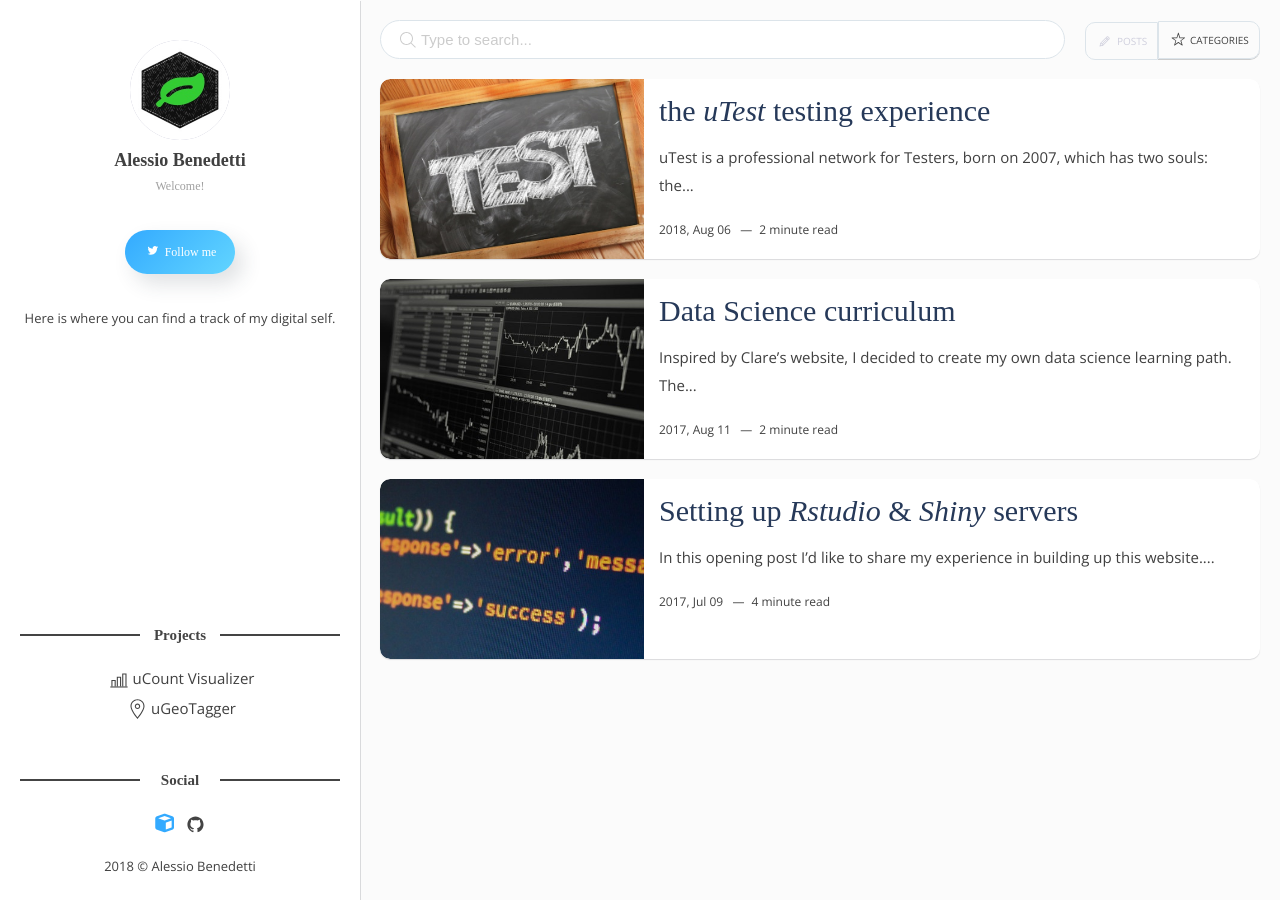
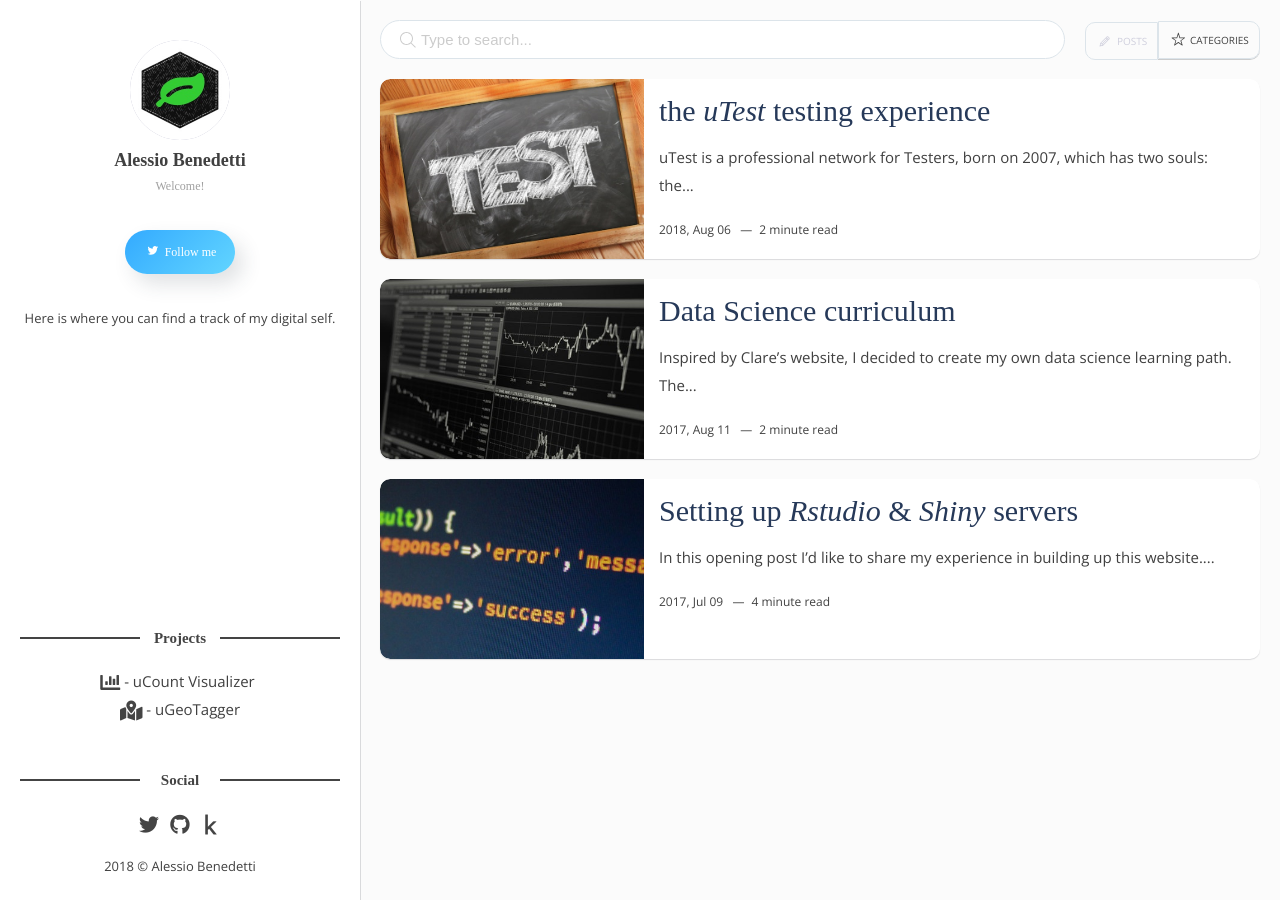
Before and after one commit to abenedetti/abenedetti.github.io, a Jekyll site: the page built from index.html, in a window 1280 px wide. Built offline with Jekyll 4.4.1, drawn with Linux system fonts in a browser that asks for light colours; nearby versions of some CDN libraries; some web fonts are replaced; the list of posts is cut into pages by our own code.

Commit message:
Update font awesome icons

```diff
--- a/_config.yml
+++ b/_config.yml
@@ -20,6 +20,7 @@
 social-youtube:
 social-vk:
 social-linkedin:
+social-kaggle:    alessi0
 
 # Newsletter
 mailchimp: # Add your MailChimp form identifier. For example - blogenjoyfreedom.us16.list-manage.com/subscribe/post?u=cd56155d76ddeeb4c0bc4d080&amp;id=7a526cd13e
--- a/_includes/head.html
+++ b/_includes/head.html
@@ -11,9 +11,7 @@
   <link href="https://fonts.googleapis.com/css?family=Volkhov:400,700" rel="stylesheet">
   <link href="https://fonts.googleapis.com/css?family=Open+Sans:400,700" rel="stylesheet">
 
-
-  <script src="https://use.fontawesome.com/911fcdc3a8.js"></script>
-
+  <link rel="stylesheet" href="https://use.fontawesome.com/releases/v5.3.1/css/all.css" integrity="sha384-mzrmE5qonljUremFsqc01SB46JvROS7bZs3IO2EmfFsd15uHvIt+Y8vEf7N7fWAU" crossorigin="anonymous">
 
   <style>
     {% capture include_to_scssify %}
--- a/_layouts/home.html
+++ b/_layouts/home.html
@@ -29,16 +29,16 @@
     <div class="c-social">
       <div class="c-social__title">Projects</div>
 		<ul class="c-social__list u-lists-reset">
-			<a href="http://thelab.alessiobenedetti.com/shiny/uCountVis/" target="_blank"><div data-icon='ei-chart' data-size='s'></div></a>uCount Visualizer
+			<a href="http://thelab.alessiobenedetti.com/shiny/uCountVis/" target="_blank"><i class="fas fa-chart-bar fa-lg" aria-hidden="true"></i></a><span style="margin-right: 5px;"> - uCount Visualizer</span>
 			<br>
-			<a href="http://thelab.alessiobenedetti.com/shiny/uGeoTagger/" target="_blank"><div data-icon='ei-location' data-size='s'></div></a>uGeoTagger
+			<a href="http://thelab.alessiobenedetti.com/shiny/uGeoTagger/" target="_blank"><i class="fas fa-map-marked-alt fa-lg" aria-hidden="true"></i></a> - uGeoTagger
 		</ul>
 	  <br>
 	  <div class="c-social__title">Social</div>
       <ul class="c-social__list u-lists-reset">
         {% if site.social-twitter %}
           <!--<li class="c-social__item"><a href="https://twitter.com/{{ site.social-twitter }}" target="_blank"><div data-icon='ei-sc-twitter' data-size='s'></div></a></li>-->
-		  <li class="c-social__item"><a href="https://twitter.com/{{ site.social-twitter }}" target="_blank"><i class="fa fa-cube fa-lg" aria-hidden="true"></i></a></li>
+		  <li class="c-social__item"><a href="https://twitter.com/{{ site.social-twitter }}" target="_blank"><i class="fab fa-twitter fa-lg" aria-hidden="true"></i></a></li>
         {% else %}
         {% endif %}
         {% if site.social-facebook %}
@@ -46,7 +46,8 @@
         {% else %}
         {% endif %}
         {% if site.social-github %}
-          <li class="c-social__item"><a href="https://github.com/{{site.social-github}}" target="_blank"><div data-icon='ei-sc-github' data-size='s'></div></a></li>
+          <!--<li class="c-social__item"><a href="https://github.com/{{site.social-github}}" target="_blank"><div data-icon='ei-sc-github' data-size='s'></div></a></li>-->
+		  <li class="c-social__item"><a href="https://github.com/{{site.social-github}}" target="_blank"><i class="fab fa-github fa-lg" aria-hidden="true"></i></a></li>
         {% else %}
         {% endif %}
         {% if site.social-pinterest %}
@@ -64,6 +65,10 @@
         {% if site.social-vk %}
           <li class="c-social__item"><a href="https://vk.com/{{ site.social-vk }}" target="_blank"><div data-icon='ei-sc-vk' data-size='s'></div></a></li>
         {% else %}
+		{% endif %}
+        {% if site.social-kaggle %}
+          <li class="c-social__item"><a href="https://www.kaggle.com/{{ site.social-kaggle }}" target="_blank"><i class="fab fa-kaggle fa-lg" aria-hidden="true"></i></a></li>
+        {% else %}
         {% endif %}
         {% if site.social-linkedin %}
           <li class="c-social__item"><a href="https://in.linkedin.com/in/{{site.social-linkedin}}" target="_blank"><div data-icon='ei-sc-linkedin' data-size='s'></div></a></li>
--- a/_sass/5-components/_sidebar.scss
+++ b/_sass/5-components/_sidebar.scss
@@ -123,6 +123,26 @@
         transition: $global-transition;
       }
     }
+	.fab {
+      color: $darkest;
+	  vertical-align: middle;
+      transition: $global-transition;
+      &:hover {
+        color: $primary-color;
+        transform: scale(1.2);
+        transition: $global-transition;
+      }
+    }
+	.fas {
+      color: $darkest;
+	  vertical-align: middle;
+      transition: $global-transition;
+      &:hover {
+        color: $primary-color;
+        transform: scale(1.2);
+        transition: $global-transition;
+      }
+    }
   }
   .c-copyright {
     p {
```
Also changed, not shown: 11 other files.
